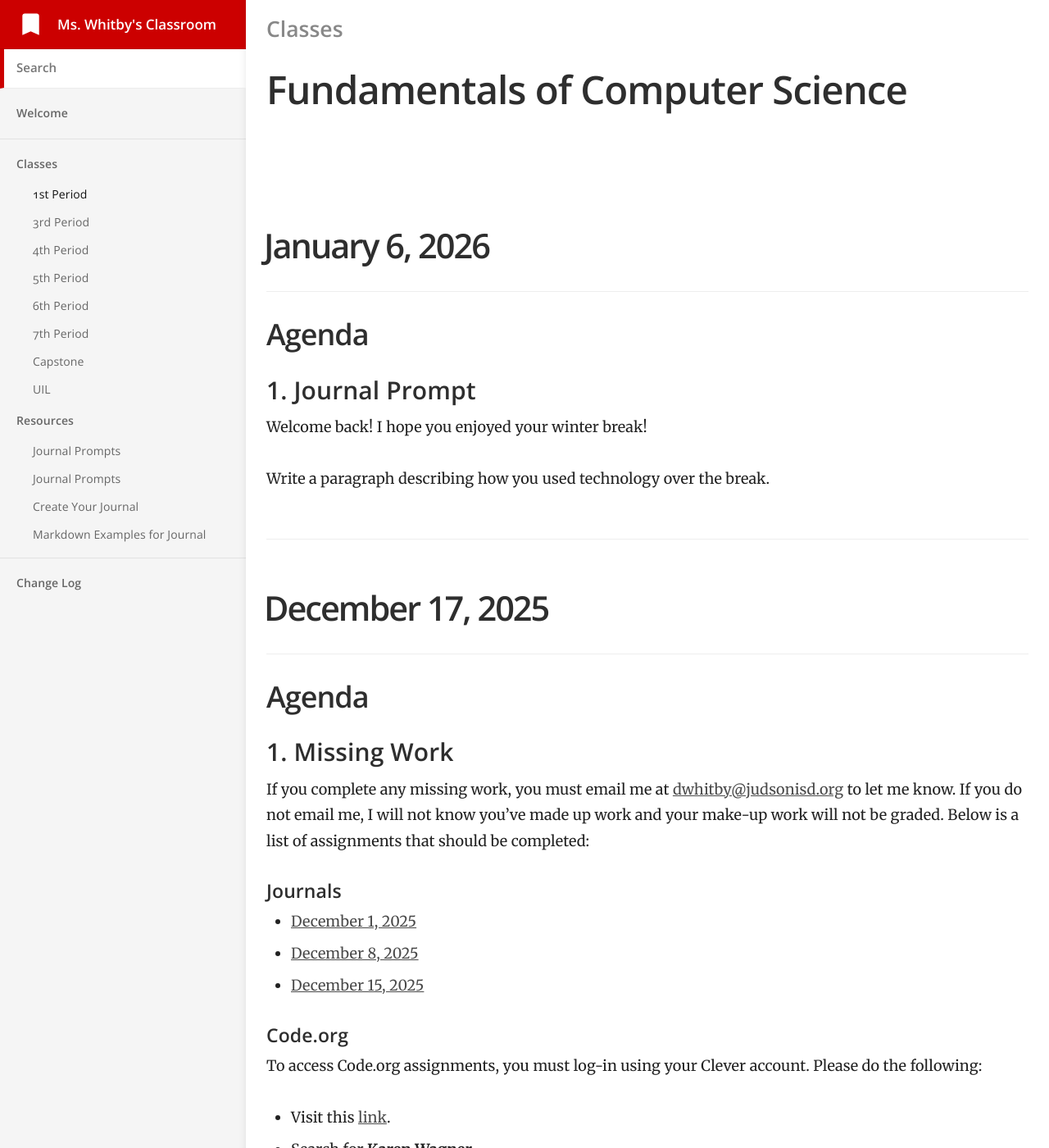
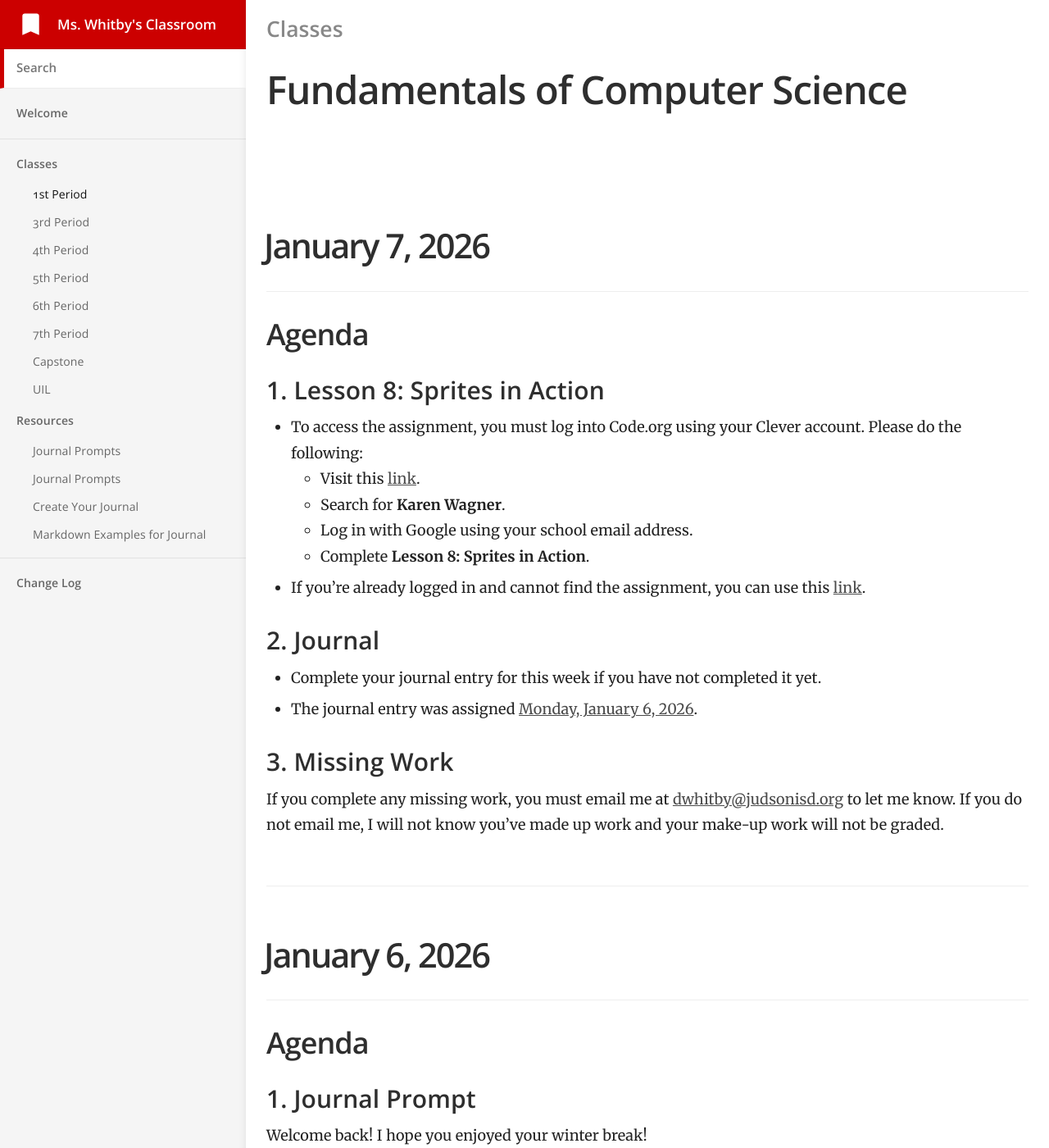
Before and after one commit to mswhitby/classroom, a Jekyll site: the page built from _docs/classes/1st.md, in a window 1280 px wide and 1400 px high. Shown: the whole window at 82% size. Built offline with Jekyll 4.4.1, drawn with Linux system fonts in a browser that asks for light colours.

Commit message:
Updated lessons

```diff
--- a/_docs/classes/1st.md
+++ b/_docs/classes/1st.md
@@ -4,6 +4,30 @@ subtitle: Fundamentals of Computer Science
 category: Classes
 order: 1
 ---
+
+# January 7, 2026
+
+## Agenda
+
+### 1. Lesson 8: Sprites in Action
+- To access the assignment, you must log into Code.org using your Clever account. Please do the following:
+    - Visit this [link](https://clever.com/oauth/district-picker?client_id=2f27405716644a951b23&redirect_uri=https%3A%2F%2Fstudio.code.org%2Fusers%2Fauth%2Fclever%2Fcallback&response_type=code&state=ede33ff61289cf32708a0f54079cdd23e31d0b0a02b0e0e8).
+    - Search for **Karen Wagner**.
+    - Log in with Google using your school email address.
+    - Complete **Lesson 8: Sprites in Action**.
+
+- If you're already logged in and cannot find the assignment, you can use this [link](https://studio.code.org/courses/express-2025/units/1/lessons/8/levels/1).
+
+### 2. Journal
+
+- Complete your journal entry for this week if you have not completed it yet.
+- The journal entry was assigned [Monday, January 6, 2026](https://github.com/mswhitby/classroom/blob/main/_docs/resources/journal.md#january-6-2025).
+
+### 3. Missing Work
+
+If you complete any missing work, you must email me at <dwhitby@judsonisd.org> to let me know. If you do not email me, I will not know you've made up work and your make-up work will not be graded.
+
+----
 
 # January 6, 2026
 
```
